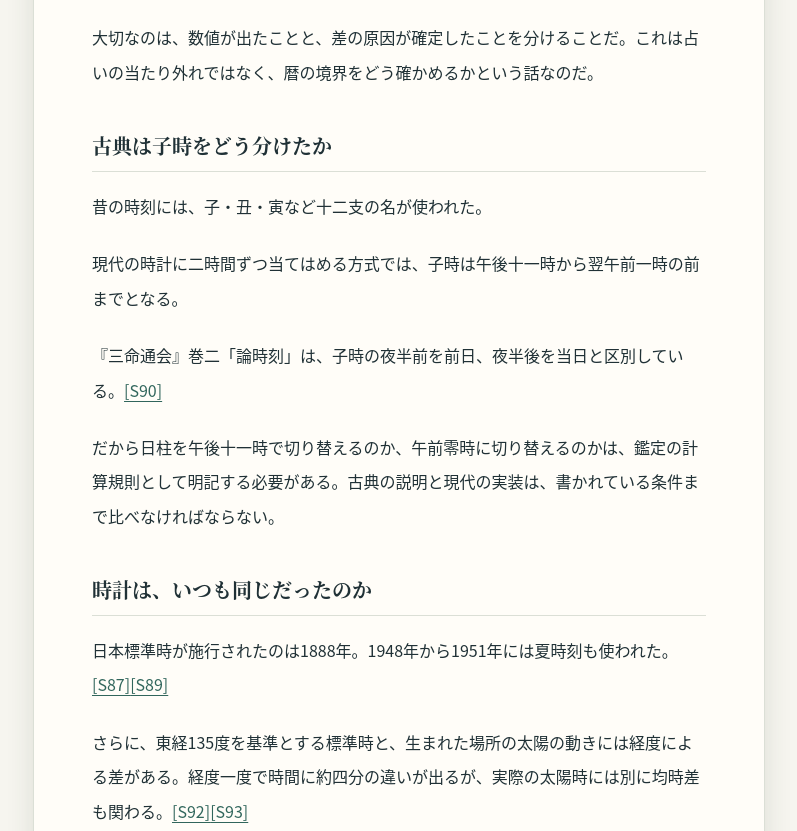
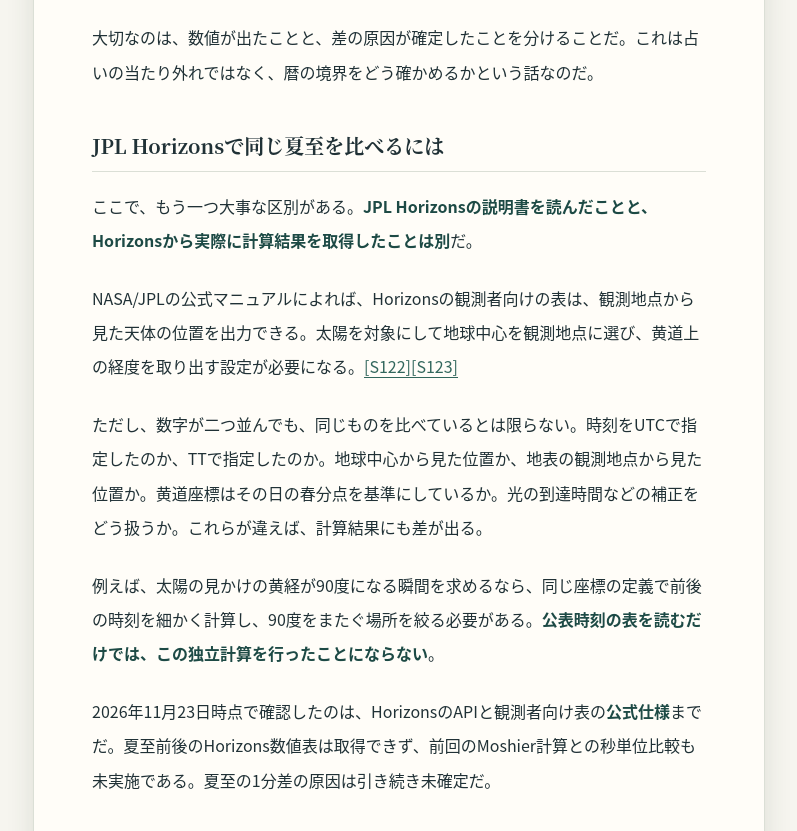
Before and after one commit to mochitadi2026-eng/sanmei-no-genryu, a plain HTML site: page docs/articles/12-calendar-and-birth-time.html in a window 1280 px wide. Shown: the part 2903-3734 px from the top of the page, without its empty margins (241-1038 px from the left). Drawn offline with Linux system fonts and the light colour scheme.

Commit message:
research: document verified Horizons comparison prerequisites and unresolved numeric crosscheck

```diff
--- a/docs/articles/12-calendar-and-birth-time.html
+++ b/docs/articles/12-calendar-and-birth-time.html
@@ -91,6 +91,12 @@
 <p>つまり、表示方法の違いで1分の差が生じることは、今回の数値から説明できる。ただし、<strong>二つの天文台が実際にその丸め規則を採用していると確認できたわけではない</strong>。USNOのUTC表示でも夏至は08:24で、時差換算の間違いではないことは確かめた。<a class="source-link" href="../sources.html#S120">[S120]</a></p>
 <p>秒まで計算できたからといって、秒まで正しいと保証されたわけでもない。採用する暦表や時刻尺度をさらに照合する必要がある。</p>
 <p>大切なのは、数値が出たことと、差の原因が確定したことを分けることだ。これは占いの当たり外れではなく、暦の境界をどう確かめるかという話なのだ。</p>
+<h2>JPL Horizonsで同じ夏至を比べるには</h2>
+<p>ここで、もう一つ大事な区別がある。<strong>JPL Horizonsの説明書を読んだことと、Horizonsから実際に計算結果を取得したことは別</strong>だ。</p>
+<p>NASA/JPLの公式マニュアルによれば、Horizonsの観測者向けの表は、観測地点から見た天体の位置を出力できる。太陽を対象にして地球中心を観測地点に選び、黄道上の経度を取り出す設定が必要になる。<a class="source-link" href="../sources.html#S122">[S122]</a><a class="source-link" href="../sources.html#S123">[S123]</a></p>
+<p>ただし、数字が二つ並んでも、同じものを比べているとは限らない。時刻をUTCで指定したのか、TTで指定したのか。地球中心から見た位置か、地表の観測地点から見た位置か。黄道座標はその日の春分点を基準にしているか。光の到達時間などの補正をどう扱うか。これらが違えば、計算結果にも差が出る。</p>
+<p>例えば、太陽の見かけの黄経が90度になる瞬間を求めるなら、同じ座標の定義で前後の時刻を細かく計算し、90度をまたぐ場所を絞る必要がある。<strong>公表時刻の表を読むだけでは、この独立計算を行ったことにならない</strong>。</p>
+<p>2026年11月23日時点で確認したのは、HorizonsのAPIと観測者向け表の<strong>公式仕様</strong>までだ。夏至前後のHorizons数値表は取得できず、前回のMoshier計算との秒単位比較も未実施である。夏至の1分差の原因は引き続き未確定だ。</p>
 <h2>古典は子時をどう分けたか</h2>
 <p>昔の時刻には、子・丑・寅など十二支の名が使われた。</p>
 <p>現代の時計に二時間ずつ当てはめる方式では、子時は午後十一時から翌午前一時の前までとなる。</p>
@@ -109,7 +115,7 @@
 <p><strong>公式資料で確認</strong>：二十四節気、2026年立春・啓蟄時刻、NAOJとUSNOの二分二至の公表時刻比較、日本標準時と夏時刻。<br />
 <strong>伝世本文で確認</strong>：『三命通会』巻二の時刻・月時の規則。<br />
 <strong>数値計算で確認</strong>：Moshier解析暦による2026年二分二至の太陽視黄経の計算値。<br />
-<strong>未確認</strong>：夏至の公表分時刻が1分異なる原因、各機関の秒値と丸め規則、JPL Horizonsによる照合、算命学各流派の境界規則、現在の診断エンジンの全面的な数値検証。<br />
-<strong>典拠</strong>：<a class="source-link" href="../sources.html#S84">[S84]</a> <a class="source-link" href="../sources.html#S85">[S85]</a> <a class="source-link" href="../sources.html#S87">[S87]</a> <a class="source-link" href="../sources.html#S89">[S89]</a> <a class="source-link" href="../sources.html#S90">[S90]</a> <a class="source-link" href="../sources.html#S91">[S91]</a> <a class="source-link" href="../sources.html#S92">[S92]</a> <a class="source-link" href="../sources.html#S93">[S93]</a> <a class="source-link" href="../sources.html#S119">[S119]</a> <a class="source-link" href="../sources.html#S120">[S120]</a> <a class="source-link" href="../sources.html#S121">[S121]</a>（<a href="../sources.html">出典一覧</a>）</p>
+<strong>未確認</strong>：夏至の公表分時刻が1分異なる原因、各機関の秒値と丸め規則、JPL Horizonsの実数値照合、算命学各流派の境界規則、現在の診断エンジンの全面的な数値検証。<br />
+<strong>典拠</strong>：<a class="source-link" href="../sources.html#S84">[S84]</a> <a class="source-link" href="../sources.html#S85">[S85]</a> <a class="source-link" href="../sources.html#S87">[S87]</a> <a class="source-link" href="../sources.html#S89">[S89]</a> <a class="source-link" href="../sources.html#S90">[S90]</a> <a class="source-link" href="../sources.html#S91">[S91]</a> <a class="source-link" href="../sources.html#S92">[S92]</a> <a class="source-link" href="../sources.html#S93">[S93]</a> <a class="source-link" href="../sources.html#S119">[S119]</a> <a class="source-link" href="../sources.html#S120">[S120]</a> <a class="source-link" href="../sources.html#S121">[S121]</a> <a class="source-link" href="../sources.html#S122">[S122]</a> <a class="source-link" href="../sources.html#S123">[S123]</a>（<a href="../sources.html">出典一覧</a>）</p>
 <p><a href="11-trigrams-and-najia.html">前へ：第11話</a> ｜ <a href="13-eastern-and-western-skies.html">次へ：第13話</a></p>
 </article></main><footer class="foot">算命の源流 — 記されたことと、考えたことを分けて読む。<br>研究原稿 v0.5.0 / 2026-10-31</footer></body></html>
```
